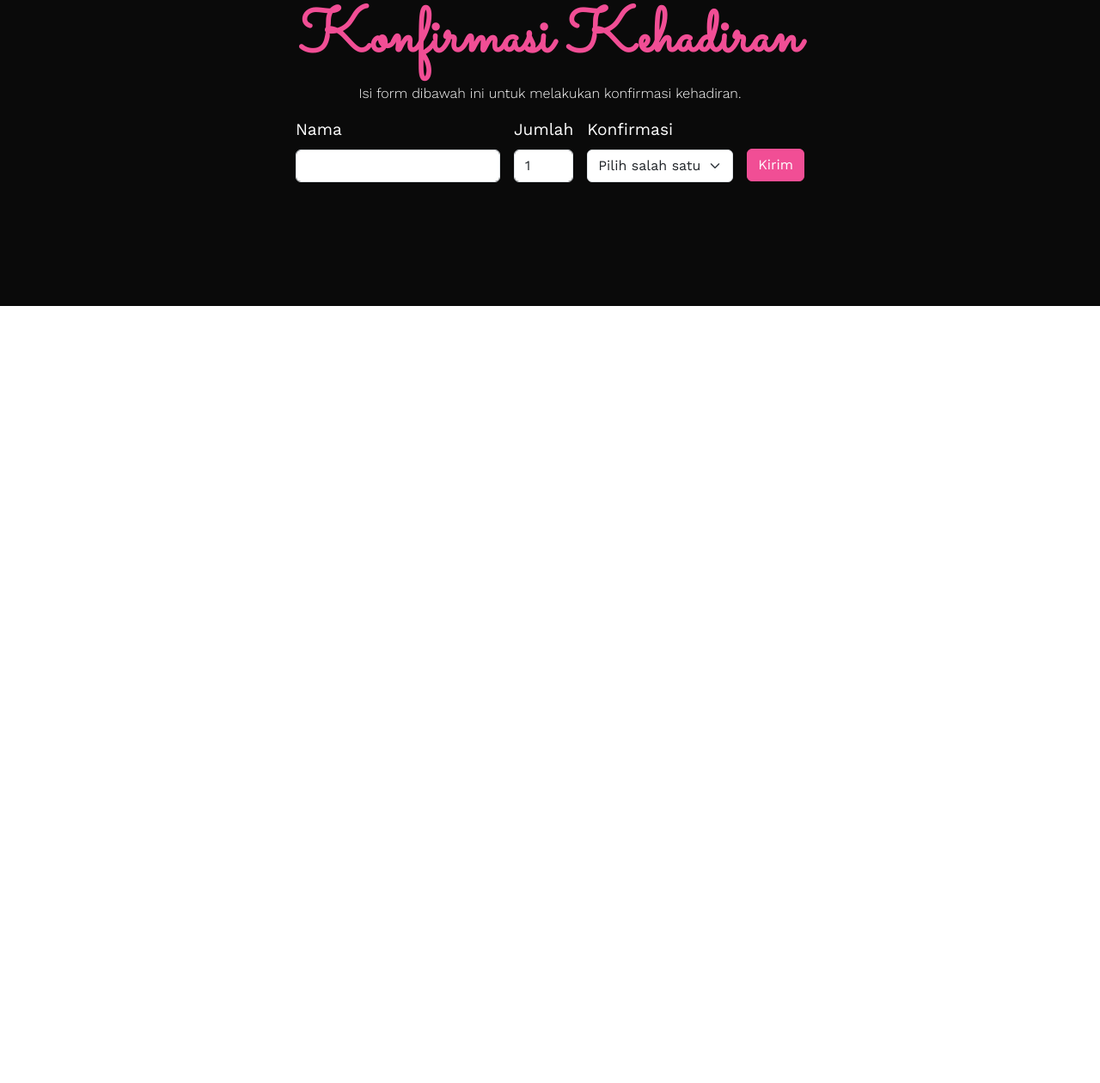
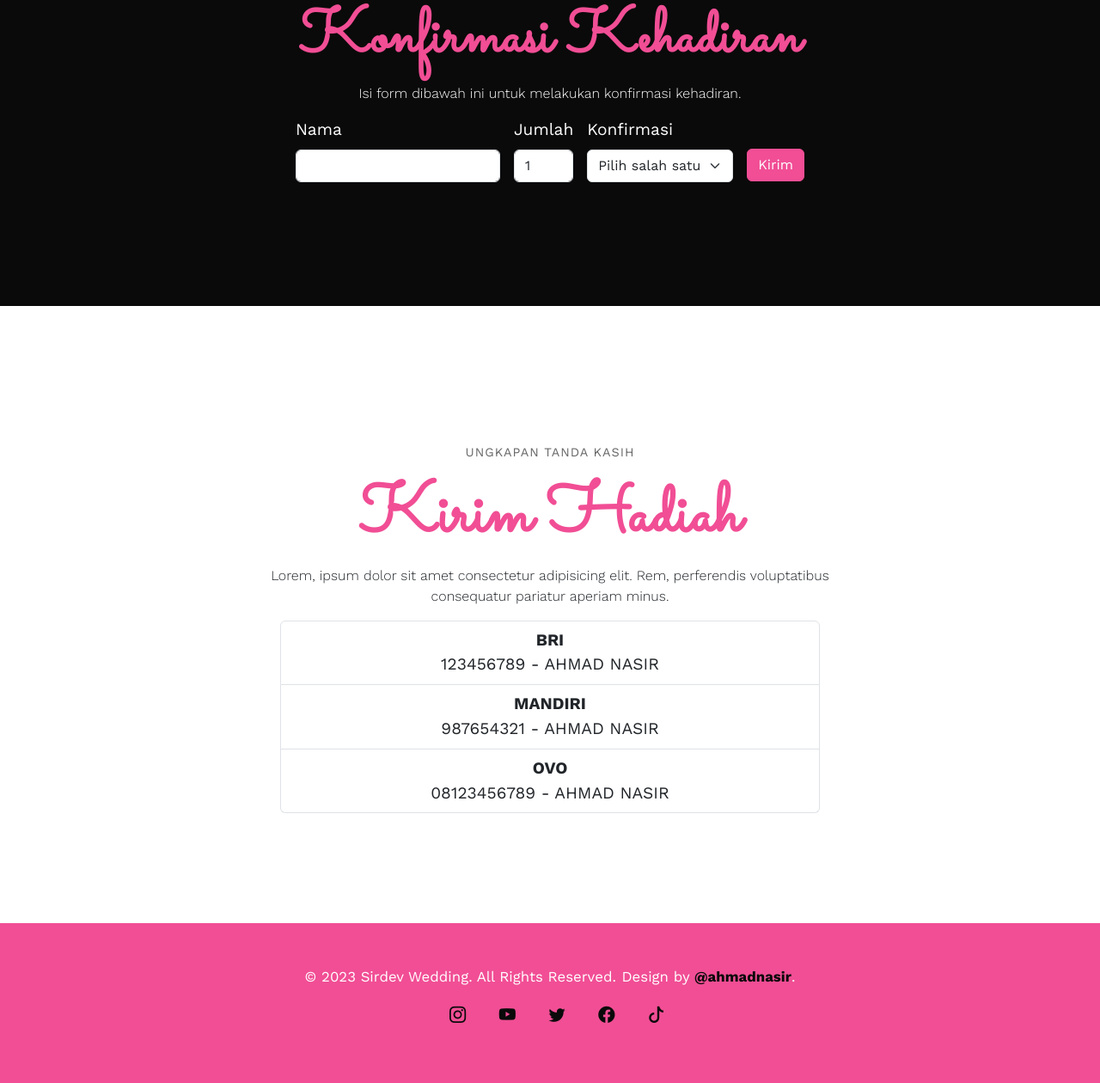
Before and after one commit to ahmadnasir123/Website-Undangan-Pernikahan, a plain HTML site: page index.html in a window 1280 px wide. Shown: the part 5275-6535 px from the top of the page at 86% size. Before the commit the page ends 5631 px from the top, so only its background shows below. Drawn offline with nearby package versions, Linux system fonts and the light colour scheme; some packages are replaced by stand-ins of ours; a script that the page names is missing.

Commit message:
Menambahkan fitur gifts & footer

```diff
--- a/index.html
+++ b/index.html
@@ -307,9 +307,57 @@
         </form>
 
       </div>
+    </section>
 
+    <section id="gifts" class="gifts">
+      <div class="container">
+        <div class="row justify-content-center">
+          <div class="col-md-8 col-10 text-center">
+            <span>Ungkapan tanda kasih</span>
+            <h2>Kirim Hadiah</h2>
+            <p>Lorem, ipsum dolor sit amet consectetur adipisicing elit. Rem, perferendis voluptatibus consequatur pariatur aperiam minus.</p>
+          </div>
+        </div>
+      </div>
 
+      <div class="row justify-content-center text-center">
+        <div class="col-md-6">
+          <ul class="list-group">
+            <li class="list-group-item">
+             <div class="fw-bold"> BRI </div>
+              123456789 - AHMAD NASIR
+            </li>
+            <li class="list-group-item">
+             <div class="fw-bold"> MANDIRI </div>
+              987654321 - AHMAD NASIR
+            </li>
+            <li class="list-group-item">
+             <div class="fw-bold"> OVO </div>
+              08123456789 - AHMAD NASIR
+            </li>
+          </ul>
+        </div>
+      </div>
     </section>
+
+    <footer>
+      <div class="container">
+        <div class="row">
+          <div class="col text-center">
+            <small class="block">&copy; 2023 Sirdev Wedding. All Rights Reserved.</small>
+            <small class="block">Design by <a href="https://instagram.com/a.sirr_">@ahmadnasir</a>.</small>
+
+            <ul class="mt-3">
+              <li><a href="https://instagram.com/a.sirr_"><i class="bi bi-instagram"></i></a><li>
+              <li><a href="#"><i class="bi bi-youtube"></i></a><li>
+              <li><a href="https://twitter.com/@AhmadNasir05"><i class="bi bi-twitter"></i></a><li>
+              <li><a href="#"><i class="bi bi-facebook"></i></a><li>
+              <li><a href="https://tiktok.com/@a.sirr_"><i class="bi bi-tiktok"></i></a><li>
+            </ul>
+          </div>
+        </div>
+      </div>
+    </footer>
 
     <script src="https://cdn.jsdelivr.net/npm/bootstrap@5.3.1/dist/js/bootstrap.bundle.min.js" integrity="sha384-HwwvtgBNo3bZJJLYd8oVXjrBZt8cqVSpeBNS5n7C8IVInixGAoxmnlMuBnhbgrkm" crossorigin="anonymous"></script>
 
--- a/style.css
+++ b/style.css
@@ -98,7 +98,8 @@ body {
 .info h2,
 .story h2,
 .gallery h2,
-.rsvp h2 {
+.rsvp h2,
+.gifts h2 {
      color: var(--pink);
      font-family: 'Sacramento';
      font-size: 5rem;
@@ -187,12 +188,15 @@ body {
 
 .story,
 .gallery,
-.rsvp  {
+.rsvp,
+.gifts  {
     padding-top: 10rem;
     padding-bottom: 8rem;
 }
 
-.story span, .gallery span {
+.story span,
+.gallery span,
+.gifts span {
     text-transform: uppercase;
     color: #666;
     font-size: 0.9rem;
@@ -203,7 +207,8 @@ body {
 
 .story p,
 .storu p,
-.rsvp p {
+.rsvp p,
+.gifts p {
     font-size: 1rem;
     font-weight: 300;
 }
@@ -338,6 +343,27 @@ body {
     border: 1px solid white;
 }
 
+footer {
+    padding: 3rem;
+    background-color: var(--pink);
+    color: white;
+}
+
+footer a {
+    color: var(--bg);
+    font-weight: bold;
+    text-decoration: none;
+}
+
+footer a:hover {
+    color: white;
+}
+
+footer li {
+    list-style: none;
+    display: inline;
+    margin: 0.5rem;
+}
 
 /* media query */
 
```
